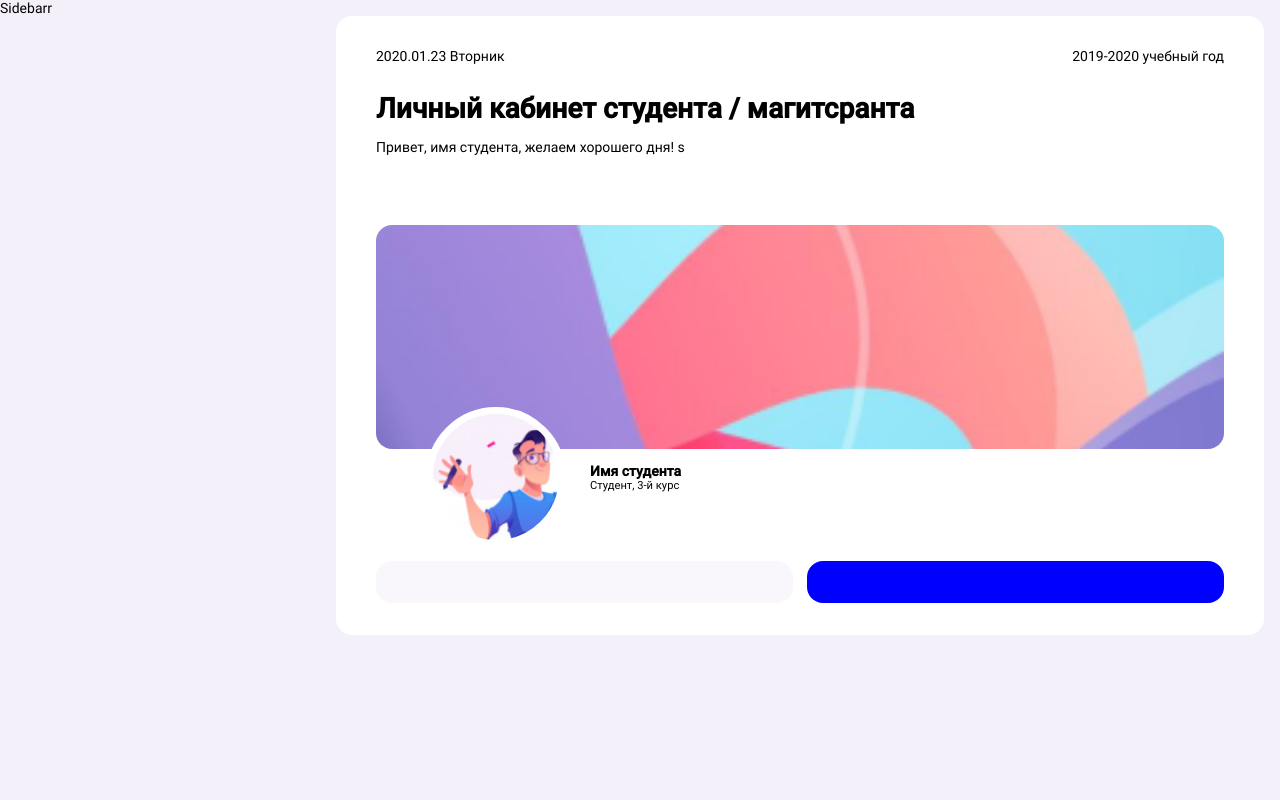
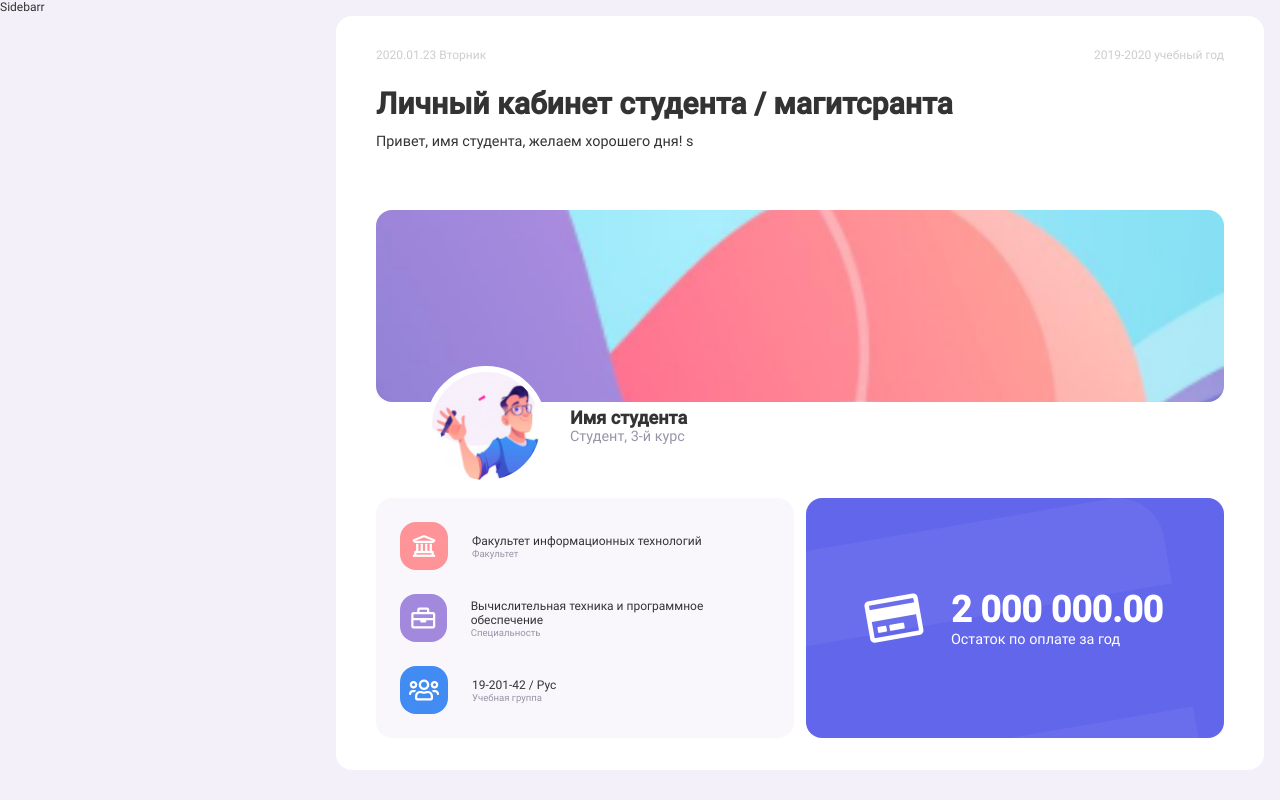
Before and after one commit to allexander-w/react-ksu, a React (Create React App) app: page / in a window 1280 px wide. Built offline with nearby package versions, Linux system fonts and the light colour scheme.

Commit message:
update main page

```diff
--- a/src/index.css
+++ b/src/index.css
@@ -25,11 +25,12 @@
 }
 html {
   font-size: 16px;
+  color: #333;
 }
 
 @media screen and (max-width: 1366px) {
   html {
-    font-size: 14px;
+    font-size: 12px;
   }
 }
 @media screen and (max-width: 768px) {
--- a/src/pages/main/Main.css
+++ b/src/pages/main/Main.css
@@ -1,9 +1,13 @@
 .main-date {
   display: flex;
   justify-content: space-between;
+  color: #CCCDCF;
 }
 .main-title {
   padding: 2rem 0 1rem 0;
+}
+.page-title {
+  font-size: 2.5rem;
 }
 .main-user {
   height: 16rem;
@@ -51,33 +55,73 @@
   margin-left: 24px;
 }
 .main-user-name {
+  font-size: 1.5rem;
   font-weight: 600;
 }
 .main-user-course {
-  font-size: .8rem;
+  font-size: 1.2rem;
+  color: #9794A9;
 }
 .main-card-info {
   background-color: #F9F7FC;
   border-radius: 16px;
-  padding: 1.5rem 2rem;
+  padding: 0 2rem;
   margin-right: 1rem;
-
-  height: 20px;
+  min-height: 20px;
   width: 100%;
+}
+.main-card-icon{
+  display: flex;
+  align-items: center;
+  justify-content: center;
+  border-radius: 16px;
+  width: 4rem;
+  height: 4rem;
+  font-size: 2rem;
+  color: #fff;
+  margin-right: 2rem;
+}
+.main-card-item{
+  display: flex;
+  align-items: center;
+  margin: 2rem 0;
+}
+.main-card-text{
+  color: #9794A9;
+  font-size: .8rem;
 }
 .main-head-title {
   margin-bottom: 5rem;
 }
+.page-txt{
+  font-size: 1.2rem;
+}
 .main-card-money {
-  background-color: blue;
+  background: url("../../assets/img/card.png") no-repeat #6266EB 100% 0;
+  color: #fff;
   border-radius: 16px;
   padding: 1.5rem 2rem;
-
-  height: 20px;
+  height: inherit;
   width: 100%;
+  display: flex;
+  align-items: center;
+  justify-content: center;
+}
+.main-card-title{
+  font-size: 3rem;
+  font-weight: 600;
+}
+.main-card-subtitle{
+  font-size: 1.2rem;
 }
 .main-student {
   display: flex;
   align-items: center;
   margin-top: 8rem;
+  height: 20rem;
 }
+.card-icon{
+  transform: rotate(-10deg);
+  font-size: 4rem;
+  margin-right: 30px;
+}
--- a/src/pages/main/Main.js
+++ b/src/pages/main/Main.js
@@ -1,43 +1,83 @@
-import React from 'react'
-import { MainLayout } from '../../layouts/MainLayout'
-import './Main.css'
+import React from "react";
+import { MainLayout } from "../../layouts/MainLayout";
+import "./Main.css";
 
 export const Main = () => {
+  const info = [
+    {
+      icon: "far fa-university",
+      color: "#FE9497",
+      title: "Факультет информационных технологий",
+      subtitle: "Факультет",
+    },
+    {
+      icon: "far fa-briefcase",
+      color: "#A289DD",
+      title: "Вычислительная техника и программное обеспечение",
+      subtitle: "Специальность",
+    },
+    {
+      icon: "far fa-users",
+      color: "#428BF2",
+      title: "19-201-42 / Рус",
+      subtitle: "Учебная группа",
+    },
+  ];
+
   return (
     <MainLayout>
-      <div className='main-date'>
+      <div className="main-date">
         <p>2020.01.23 Вторник</p>
         <p>2019-2020 учебный год</p>
       </div>
 
-      <div className='main-head-title'>
-        <h3 className='page-title main-title'>Личный кабинет студента / магитсранта</h3>
-        <p className='page-txt'>Привет, имя студента, желаем хорошего дня! s</p>
+      <div className="main-head-title">
+        <h3 className="page-title main-title">
+          Личный кабинет студента / магитсранта
+        </h3>
+        <p className="page-txt">Привет, имя студента, желаем хорошего дня! s</p>
       </div>
 
-      <div className='main-user'>
-        <div className='main-user-info'>
-          <div className='main-user-ava'>
+      <div className="main-user">
+        <div className="main-user-info">
+          <div className="main-user-ava">
             <p>+</p>
           </div>
 
-          <div className='main-user-information'>
-            <p className='main-user-name'>Имя студента</p>
-            <p className='main-user-course'>Студент, 3-й курс</p>
+          <div className="main-user-information">
+            <p className="main-user-name">Имя студента</p>
+            <p className="main-user-course">Студент, 3-й курс</p>
           </div>
         </div>
       </div>
 
-      <div className='main-student'>
-          <ul className='main-card-info'>
-            <li className='main-card-item'>
-
-            </li>
-          </ul>
-        <div className='main-card-money'>
-
+      <div className="main-student">
+        <ul className="main-card-info">
+          {info.map((item, index) => {
+            return (
+              <li key={index} className="main-card-item">
+                <div
+                  className="main-card-icon"
+                  style={{ backgroundColor: item.color }}
+                >
+                  <i className={item.icon}> </i>
+                </div>
+                <div style={{ maxWidth: "27rem" }}>
+                  <p>{item.title}</p>
+                  <p className="main-card-text">{item.subtitle}</p>
+                </div>
+              </li>
+            );
+          })}
+        </ul>
+        <div className="main-card-money">
+          <i className="far fa-credit-card card-icon"></i>
+          <div className="main-card-block">
+            <p className="main-card-title">2 000 000.00</p>
+            <p className="main-card-subtitle">Остаток по оплате за год</p>
+          </div>
         </div>
       </div>
     </MainLayout>
-  )
-}
+  );
+};
```
Also changed, not shown: src/assets/img/card.png (added).
